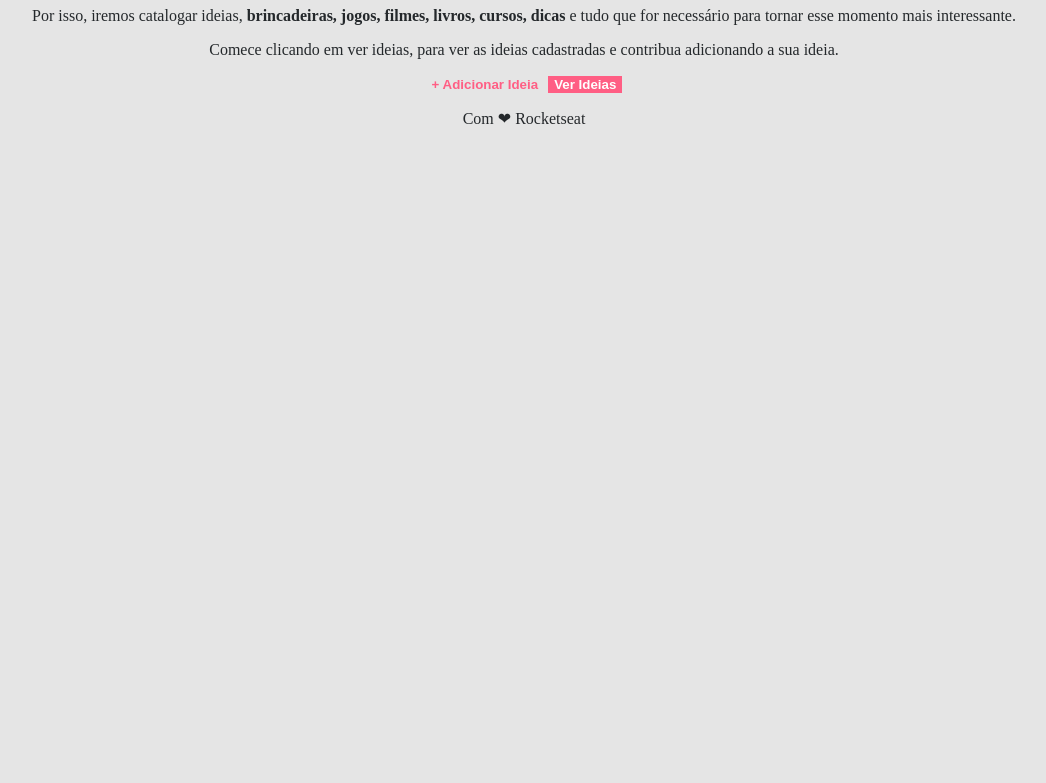
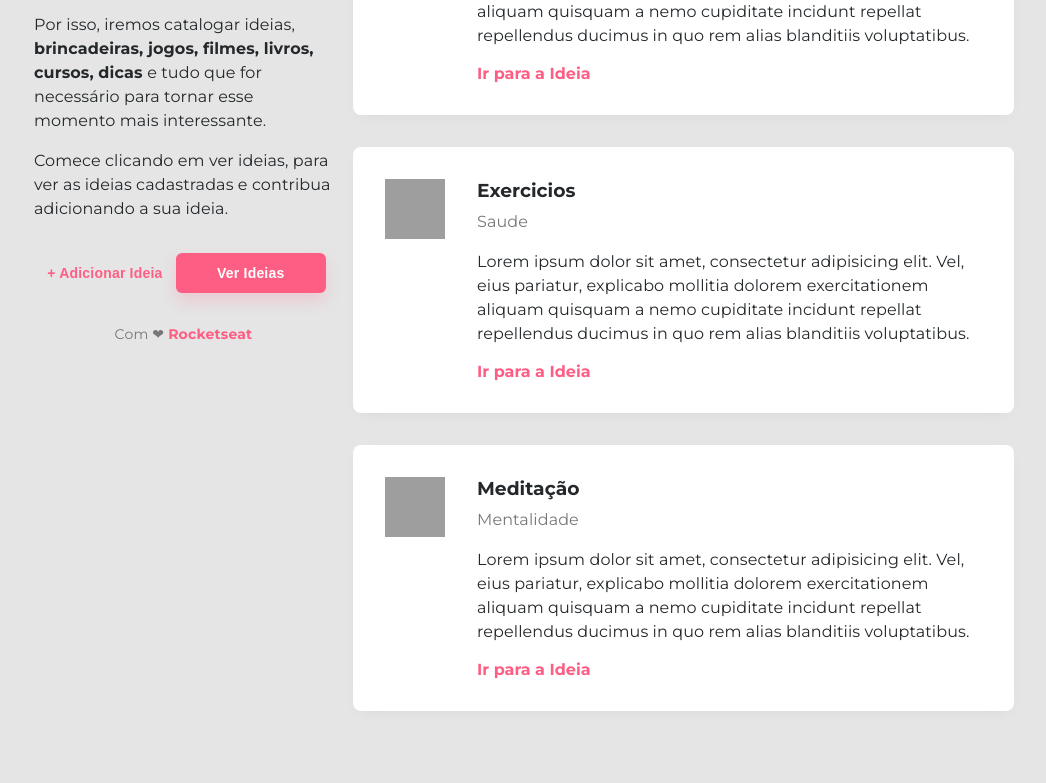
Before and after one commit to apohfarias/WorkshopDev-Rocketseat, a plain HTML site: page index.html in a window 1280 px wide. Shown: the part 191-974 px from the top of the page, without its empty margins (116-1162 px from the left). Before the commit the page ends 800 px from the top, so only its background shows below. Drawn offline with Linux system fonts and the light colour scheme; grey boxes are pictures that could not be loaded.

Commit message:
Estilo css todo configurado conforme prototipo.

```diff
--- a/index.html
+++ b/index.html
@@ -14,46 +14,20 @@
     <meta http-equiv="Content-Type" content="text/html;charset=UTF-8">
     <title> Casa Criativa </title>
 
-    <style>
-        /*
-        CSS: Cascading StyleSheet (Estilo em Cascata)
-        */
+    <link href="https://fonts.googleapis.com/css?family=Montserrat:300,400,600,700,900&display=swap" rel="stylesheet">
+    <link rel="stylesheet" href="style.css">
 
-        body{
-            background: #e5e5e5;
-            color: #24282b;
-
-            text-align: center;
-        }
-        button{
-            color: #ff5e84;
-
-
-            border: none;
-
-            font-weight: bold;
-            background: none;
-        }
-        .fat{
-            color: white;
-            background: #ff5e84;
-        }
-
-        #footer a {
-            color: #25282b;
-            text-decoration: none;
-        }
-        .hide{
-            display: none;
-        }
-
-    </style>
 </head>
 
 <body>
-    <h1>Casa Criativa</h1>
+
+    <div id="container">
+        <section id="intro">
+            <header>
                 <img src="logo.png" alt="Imagem da Logomarca">
+            </header>
 
+            <main>
                 <p>
                     Ficar em casa em períodos longos, não deve ser nada fácil.
                 </p>
@@ -68,26 +42,70 @@
                     Comece clicando em ver ideias, para ver as
                     ideias cadastradas e contribua adicionando a sua ideia.
                 </p>
+            </main>
 
+            <section id="buttons">
                 <button>+ Adicionar Ideia </button>
                 <button class="fat"> Ver Ideias </button>
-
-<p id="footer">Com ❤ <a href="http://rocketseat.com.br">Rocketseat </a> </p>
+            </section>
 
 
-<script>
+            <footer>
+                Com ❤ <a href="http://rocketseat.com.br">Rocketseat </a>
+            </footer>
 
-    document
-        .querySelector("button.fat")
-        .addEventListener("click", function(){
-            document
-            .querySelector("#footer")
-            .classList
-            .toggle("hide")
-        })
+        </section>
+
+        <section id="last-ideias">
+            <div class="idea">
+                <img
+                src="https://image.flaticon.com/icons/svg/2729/2729007.svg"
+                alt="Imagem de curso de programação">
+                <div class="content">
+                    <h3>Cursos de Programação</h3>
+                    <p>Estudo</p>
+                    <div class="description">
+                        Lorem ipsum dolor sit amet, consectetur adipisicing elit. Vel, eius pariatur, explicabo mollitia dolorem exercitationem aliquam quisquam a nemo cupiditate incidunt repellat repellendus ducimus in quo rem alias blanditiis voluptatibus.
+                    </div>
+                    <a href="#">Ir para a Ideia</a>
+                </div>
+            </div>
+
+            <div class="idea">
+                <img
+                src="https://image.flaticon.com/icons/svg/2729/2729005.svg"
+                alt="Imagem de Exercicios">
+                <div class="content">
+                    <h3>Exercicios</h3>
+                    <p>Saude</p>
+                    <div class="description">
+                        Lorem ipsum dolor sit amet, consectetur adipisicing elit. Vel, eius pariatur, explicabo mollitia dolorem exercitationem aliquam quisquam a nemo cupiditate incidunt repellat repellendus ducimus in quo rem alias blanditiis voluptatibus.
+                    </div>
+                    <a href="#">Ir para a Ideia</a>
+                </div>
+            </div>
+
+            <div class="idea">
+                <img
+                src="https://image.flaticon.com/icons/svg/2729/2729027.svg"
+                alt="Imagem de Meditação">
+                <div class="content">
+                    <h3>Meditação</h3>
+                    <p>Mentalidade</p>
+                    <div class="description">
+                        Lorem ipsum dolor sit amet, consectetur adipisicing elit. Vel, eius pariatur, explicabo mollitia dolorem exercitationem aliquam quisquam a nemo cupiditate incidunt repellat repellendus ducimus in quo rem alias blanditiis voluptatibus.
+                    </div>
+                    <a href="#">Ir para a Ideia</a>
+                </div>
+            </div>
+
+        </section>
+
+    </div>
 
 
-</script>
+
+<script src="scripts.js"></script>
 
 </body>
 
--- /dev/null
+++ b/scripts.js
@@ -0,0 +1,8 @@
+document
+    .querySelector("button.fat")
+    .addEventListener("click", function(){
+        document
+        .querySelector("#footer")
+        .classList
+        .toggle("hide")
+    })
--- /dev/null
+++ b/style.css
@@ -0,0 +1,164 @@
+
+/*
+CSS: Cascading StyleSheet (Estilo em Cascata)
+
+BOX:
+    Largura
+    Altura
+    Conteudo da caixa
+
+    Espaçamentos
+    Preenchimentos
+    Bordas
+
+    Posicionamentos
+
+
+*/
+
+body{
+    background: #e5e5e5;
+    color: #24282b;
+
+    font-family: 'Montserrat', sans-serif;
+
+    margin: 0;
+}
+.hide{
+    display: none;
+}
+
+a {
+    color: #ff5e84;
+    font-weight: bold;
+    text-decoration: none;
+}
+
+a:hover {
+    color: #ff5e84;
+    font-weight: bold;
+}
+a:hover {
+    text-decoration: underline;
+}
+
+p, .description{
+    font-size: 16px;
+    line-height: 24px;
+    letter-spacing: 0.1px;
+}
+
+
+#container{
+    width: 90%;
+    max-width: 980px;
+
+
+    margin: 40px auto;
+
+    display: flex;
+
+
+}
+
+#intro{
+    width: 300px;
+    margin-right: 20px;
+}
+
+main {
+    margin: 32px 0;
+
+}
+
+#buttons {
+    display: flex;
+    justify-content: space-evenly;
+    margin-bottom: 32px;
+
+
+
+}
+button{
+    background: none;
+    color: #ff5e84;
+
+    border: none;
+
+    font-size: 14px;
+    font-weight: bold;
+    line-height: 18px;
+    letter-spacing: 0.2px;
+
+    cursor: pointer;
+
+    outline: none;
+
+}
+button:hover{
+    text-decoration: underline;
+}
+
+button.fat{
+    color: white;
+    background: #ff5e84;
+
+    width: 150px;
+    height: 40px;
+
+    border-radius:  6px;
+
+    box-shadow: 0px 8px 16px #ff5e8432;
+}
+
+button.fat:hover{
+    text-decoration: none;
+}
+
+footer{
+    text-align: center;
+
+    font-size: 14px;
+    font-weight: 400;
+    line-height: 18px;
+    letter-spacing: 0.2px;
+
+    color: #777;
+}
+
+footer a {
+    opacity: 0.7px;
+}
+
+.idea {
+    display: flex;
+
+    background-color: #fff;
+    box-shadow: 0 4px 16px -8px rgba(1, 1, 1, 0.1);
+    border-radius: 8px;
+
+
+    padding: 32px;
+
+    margin-bottom: 32px;
+}
+
+.idea img{
+    width: 60px;
+    height: 60px;
+
+    margin-right: 32px;
+}
+
+.idea h3 {
+    margin: 0;
+}
+
+.idea p {
+    margin: 8px 0;
+    color: #777;;
+}
+
+.idea .description{
+    margin: 16px 0;
+}
```
Lines whose indentation alone changed are shown as unchanged.
